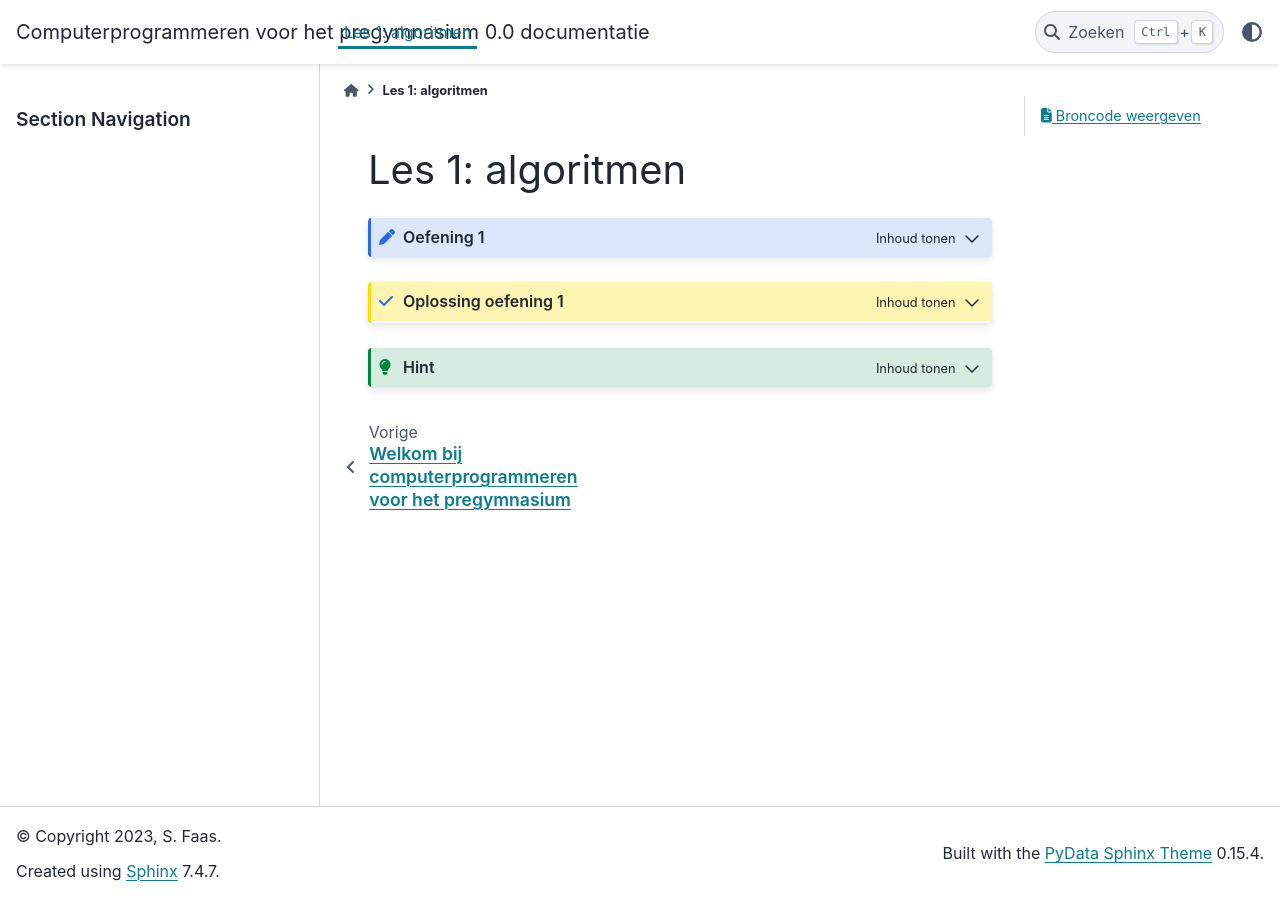
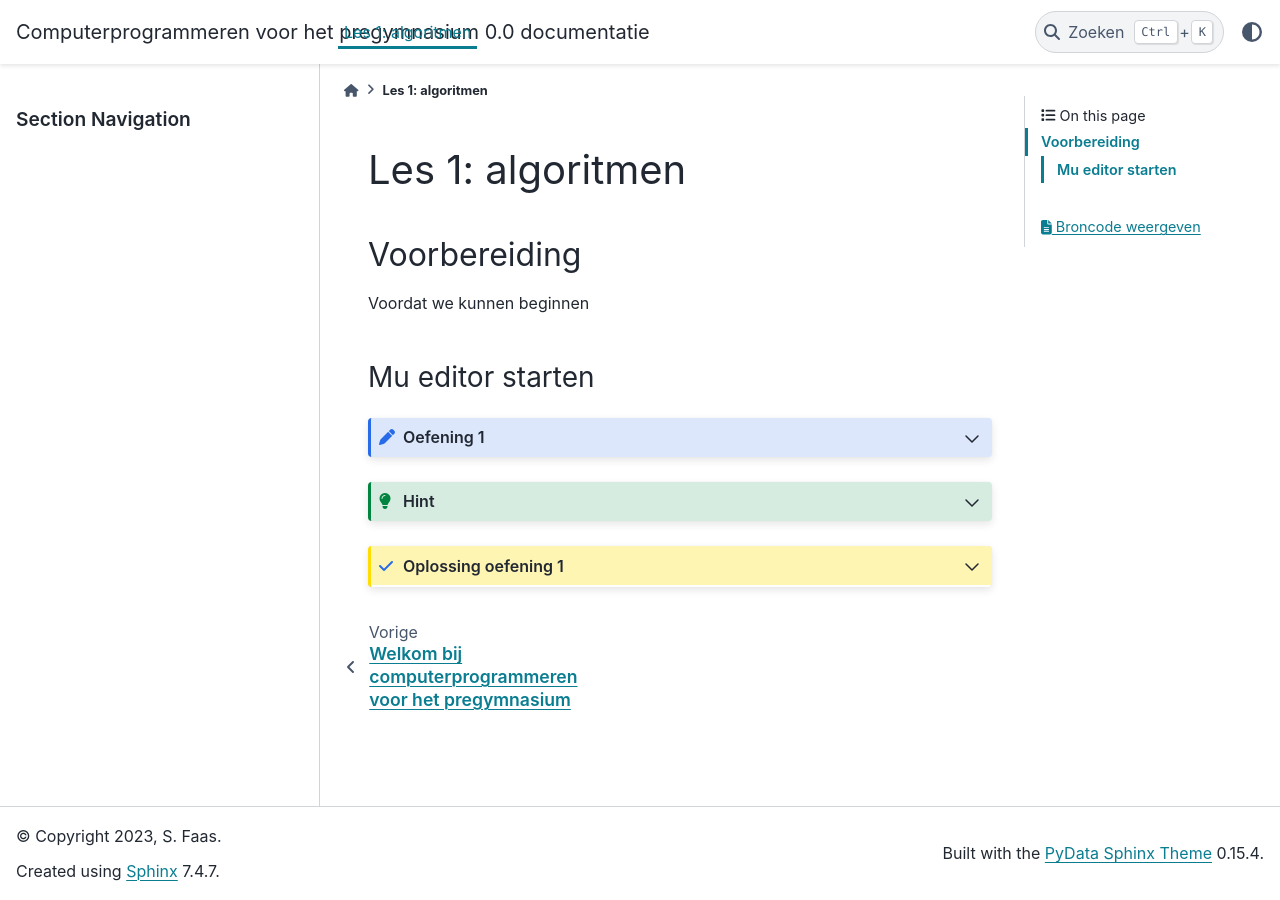
Before and after one commit to meneerfaas/pregymnasium, a Sphinx documentation site: the page built from docs/source/chapters/ch01_turtle.rst, in a window 1280 px wide. Built offline with Sphinx 7.4.7 and the PyData theme 0.15.4, drawn with Linux system fonts in a browser that asks for light colours.

Commit message:
Zo is het wel goed.

```diff
--- a/docs/source/chapters/ch01_turtle.rst
+++ b/docs/source/chapters/ch01_turtle.rst
@@ -1,10 +1,23 @@
 Les 1: algoritmen
 =================
+
+Voorbereiding
+-------------
+Voordat we kunnen beginnen
+
+Mu editor starten
+^^^^^^^^^^^^^^^^^
+
 
 .. admonition:: Oefening 1
     :class: dropdown admonition-exercise
 
     Toggable content
+
+.. hint::
+    :class: dropdown
+
+    Hint
 
 .. admonition:: Oplossing oefening 1
     :class: dropdown admonition-solution
--- a/docs/source/conf.py
+++ b/docs/source/conf.py
@@ -30,5 +30,5 @@ html_static_path = ['_static']
 html_css_files = ['custom.css']
 
 # -- Options for togglebutton extension:
-togglebutton_hint = "Inhoud tonen"
-togglebutton_hint_hide = "Inhoud verbergen"
+togglebutton_hint = ""
+togglebutton_hint_hide = ""
```
Also changed, not shown: other parts of docs/source/chapters/ch01_turtle.rst (+0 -5 lines).
